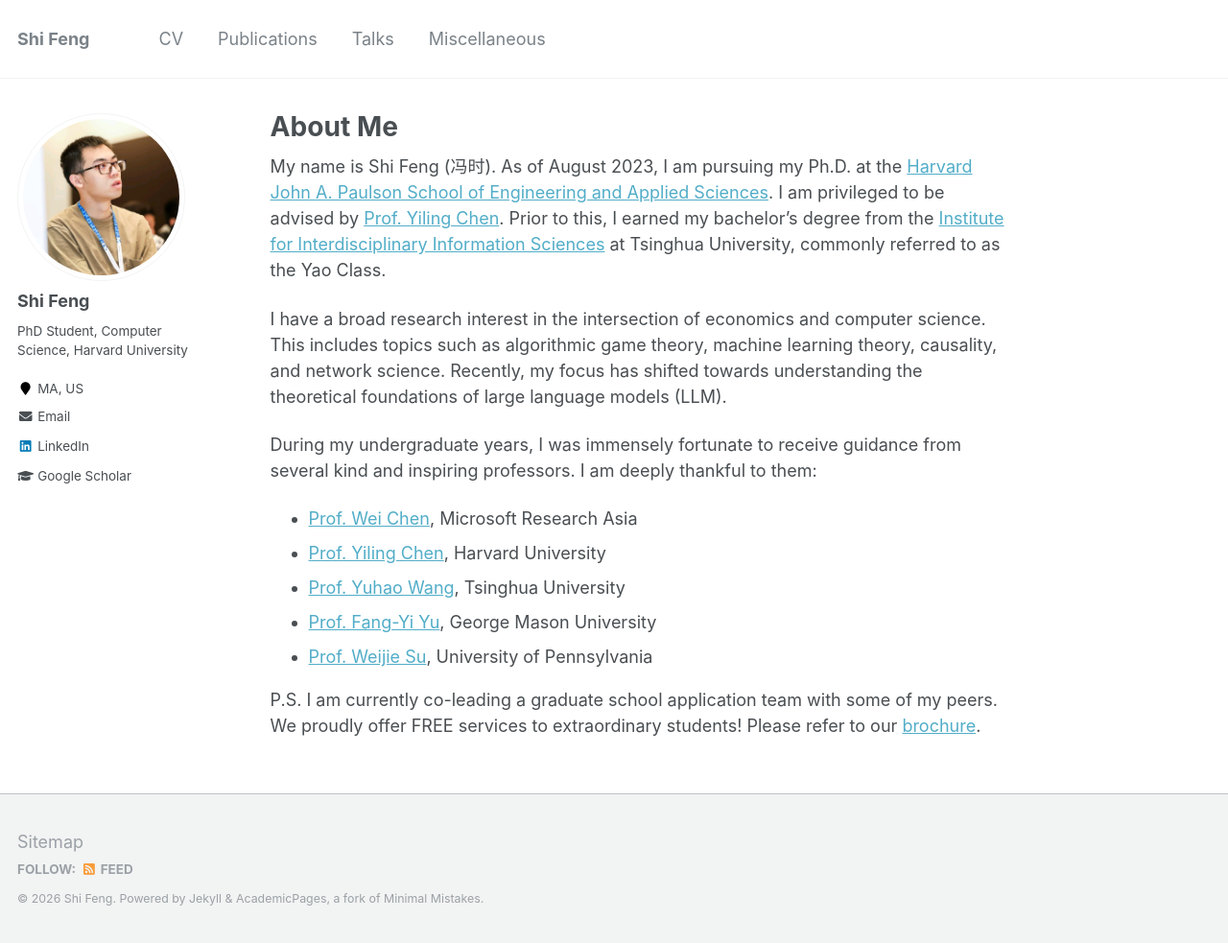
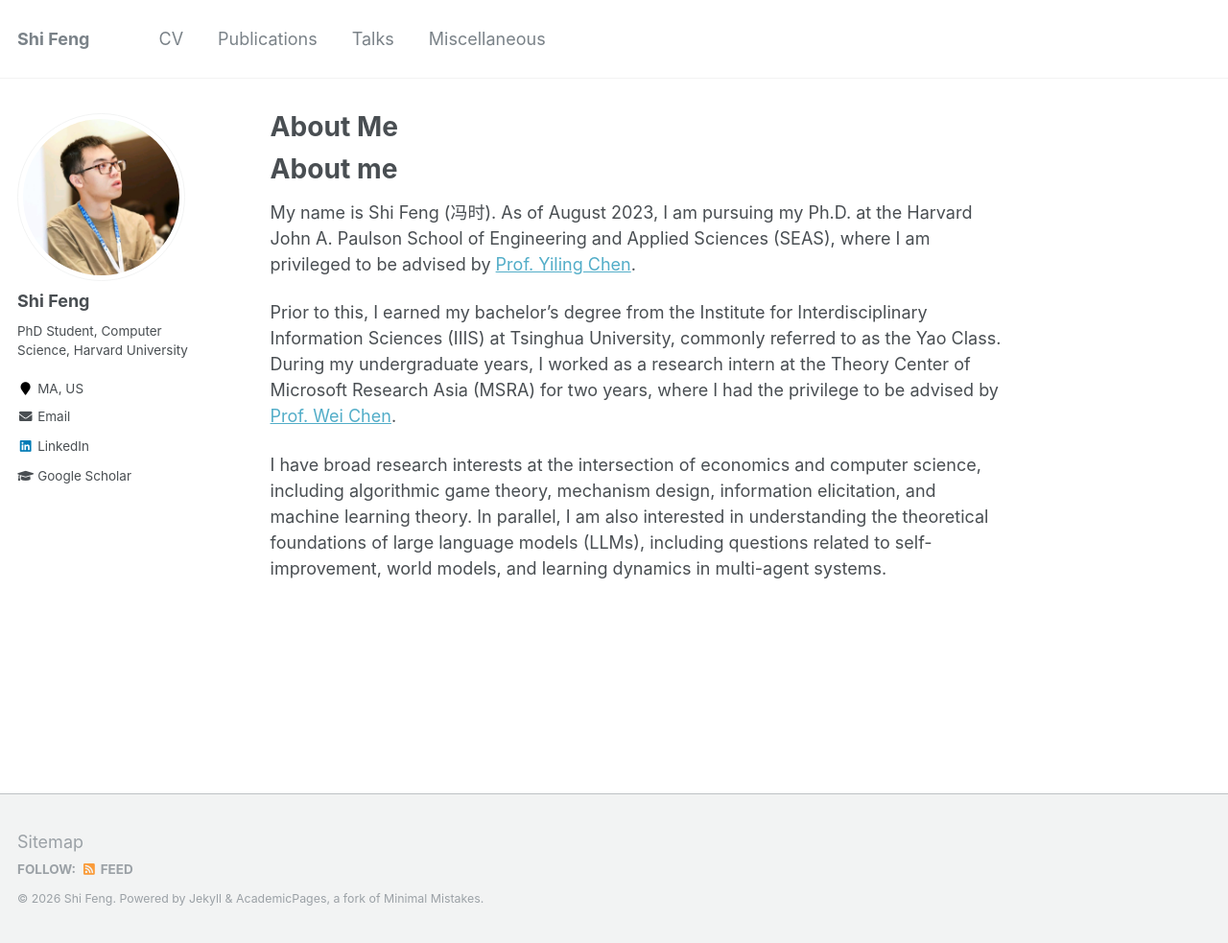
Before and after one commit to fengtony686/fengshi.link, a Jekyll site: the page built from _pages/about.md, in a window 1280 px wide and 983 px high. Shown: the whole window at 96% size. Built offline with Jekyll 4.4.1, drawn with Linux system fonts in a browser that asks for light colours.

Commit message:
Revise about page with updated academic details
Updated personal information and research interests in the about page. Added details about current Ph.D. studies and previous research experience.

```diff
--- a/_pages/about.md
+++ b/_pages/about.md
@@ -13,20 +13,26 @@
 
 <!-- I was born and raised in Hubei, a central province in China, until I came to Beijing for further education. I am a fourth-year undergraduate at [Institute for Interdisciplinary Information Sciences](https://iiis.tsinghua.edu.cn/en/), Tsinghua University, also known as the Yao Class. My research now involves algorithmic game theory, online learning, and social networks. Also, I have a broad interest in theoretical computer science, especially deep learning theory, reinforcement learning theory, and causality. -->
 
+# About me
 
-My name is Shi Feng (冯时). As of August 2023, I am pursuing my Ph.D. at the [Harvard John A. Paulson School of Engineering and Applied Sciences](https://seas.harvard.edu/). I am privileged to be advised by  [Prof. Yiling Chen](https://yiling.seas.harvard.edu/). Prior to this, I earned my bachelor's degree from the [Institute for Interdisciplinary Information Sciences](https://iiis.tsinghua.edu.cn/en/) at Tsinghua University, commonly referred to as the Yao Class.
+My name is Shi Feng (冯时). As of August 2023, I am pursuing my Ph.D. at the Harvard John A. Paulson School of Engineering and Applied Sciences (SEAS), where I am privileged to be advised by [Prof. Yiling Chen](https://yiling.seas.harvard.edu/).
 
+Prior to this, I earned my bachelor's degree from the Institute for Interdisciplinary Information Sciences (IIIS) at Tsinghua University, commonly referred to as the Yao Class.
+During my undergraduate years, I worked as a research intern at the Theory Center of Microsoft Research Asia (MSRA) for two years, where I had the privilege to be advised by [Prof. Wei Chen](https://www.microsoft.com/en-us/research/people/weic/).
+
+
+I have broad research interests at the intersection of economics and computer science, including algorithmic game theory, mechanism design, information elicitation, and machine learning theory. In parallel, I am also interested in understanding the theoretical foundations of large language models (LLMs), including questions related to self-improvement, world models, and learning dynamics in multi-agent systems.
+
+
+<!-- My name is Shi Feng (冯时). As of August 2023, I am pursuing my Ph.D. at the [Harvard John A. Paulson School of Engineering and Applied Sciences](https://seas.harvard.edu/). I am privileged to be advised by  [Prof. Yiling Chen](https://yiling.seas.harvard.edu/). Prior to this, I earned my bachelor's degree from the [Institute for Interdisciplinary Information Sciences](https://iiis.tsinghua.edu.cn/en/) at Tsinghua University, commonly referred to as the Yao Class.
 I have a broad research interest in the intersection of economics and computer science. This includes topics such as algorithmic game theory, machine learning theory, causality, and network science. Recently, my focus has shifted towards understanding the theoretical foundations of large language models (LLM).
-
 During my undergraduate years, I was immensely fortunate to receive guidance from several kind and inspiring professors. I am deeply thankful to them:
-
 * [Prof. Wei Chen](https://www.microsoft.com/en-us/research/people/weic/), Microsoft Research Asia
 * [Prof. Yiling Chen](https://yiling.seas.harvard.edu/), Harvard University
 * [Prof. Yuhao Wang](https://yuhaow.github.io/), Tsinghua University
 * [Prof. Fang-Yi Yu](https://cs.gmu.edu/~fangyiyu/), George Mason University
 * [Prof. Weijie Su](http://stat.wharton.upenn.edu/~suw/), University of Pennsylvania
-
-P.S. I am currently co-leading a graduate school application team with some of my peers. We proudly offer FREE services to extraordinary students! Please refer to our [brochure](/files/GRAD_SCHOOL_APPLICATION.pdf).
+P.S. I am currently co-leading a graduate school application team with some of my peers. We proudly offer FREE services to extraordinary students! Please refer to our [brochure](/files/GRAD_SCHOOL_APPLICATION.pdf). -->
 
 
 <!-- I have been working as a Research Intern at [Microsoft Research Asia Theory Center](https://www.microsoft.com/en-us/research/group/msr-asia-theory-center/), where I was very fortunate to be advised by [Prof. Wei Chen](https://www.microsoft.com/en-us/research/people/weic/). We have done exciting works at the interface between causal inference, online learning and social networks. One of our thesis has received sole **Best Paper Award** in the 10th International Conference on Computational Data and Social Networks! -->
```
